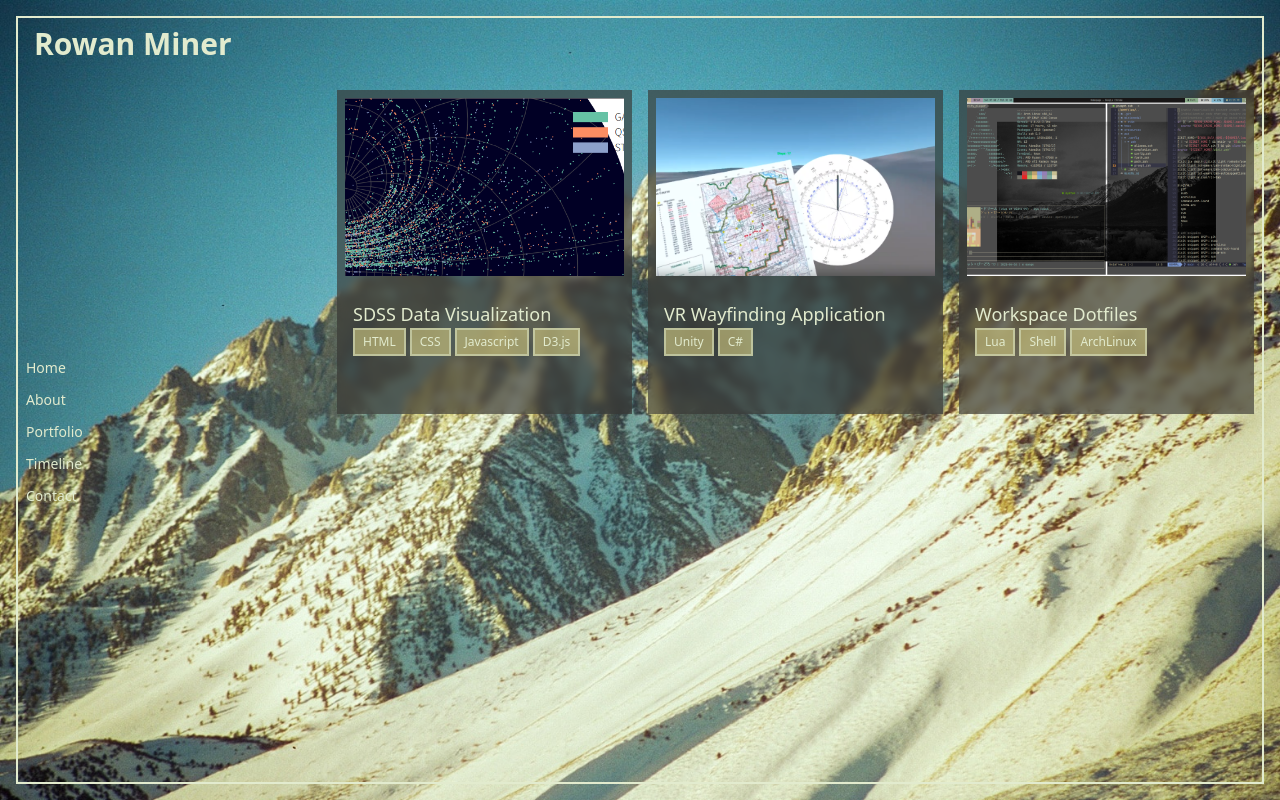
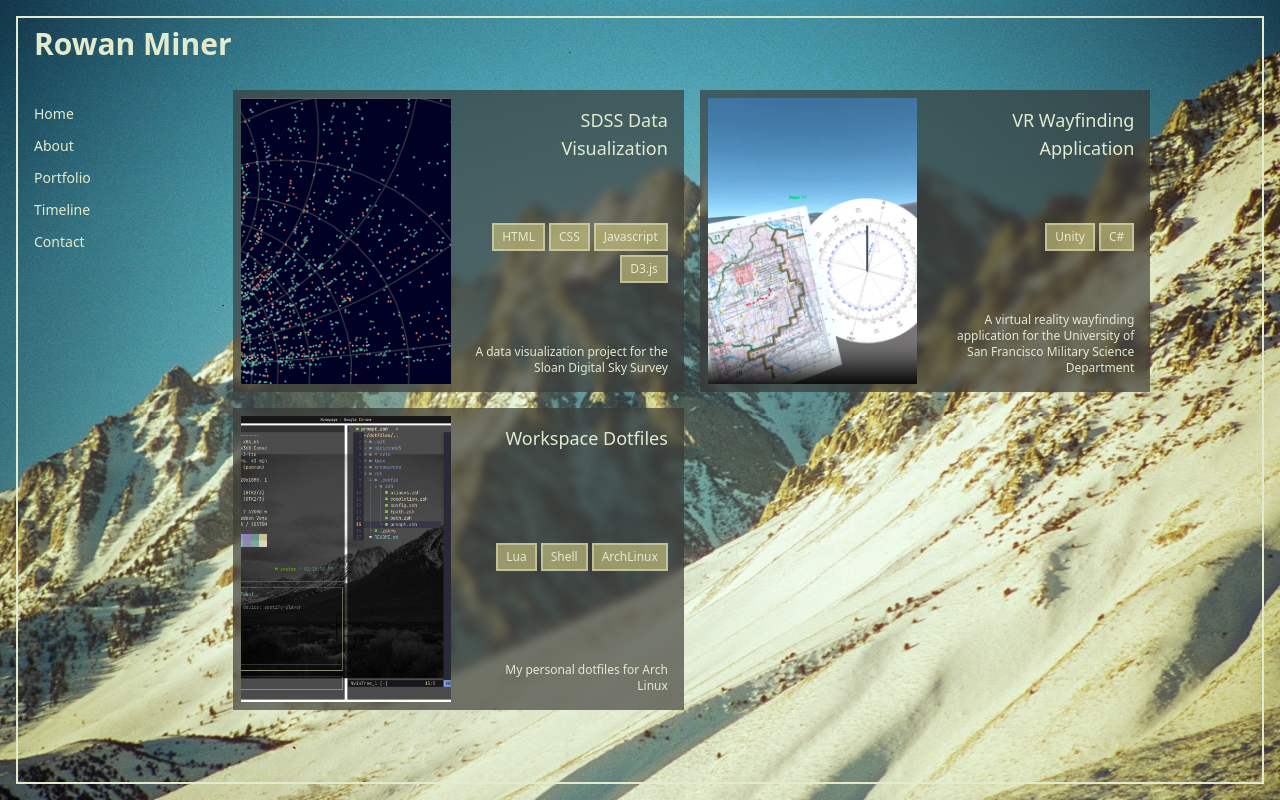
Before and after one commit to donaldminer/donaldminer.github.io, a React (Vite) app: page / in a window 1280 px wide. Both pictures are taken after a click on the item "Portfolio". Built offline with nearby package versions, Linux system fonts and the light colour scheme.

Commit message:
Portfolio Animations and layout

```diff
--- a/src/components/NavList.jsx
+++ b/src/components/NavList.jsx
@@ -17,7 +17,7 @@ export default function NavList() {
   };
   return (
     <>
-      <ul className="col-span-3 row-span-11 grid w-fit place-content-center p-2 text-sm font-medium sm:col-span-3">
+      <ul className="col-span-3 row-span-11 grid w-fit place-content-start p-4 text-sm font-medium sm:col-span-2">
         {items.map((item) => (
           <li
             className="cursor-pointer py-1.5 hover:text-black"
--- a/src/components/Portfolio.jsx
+++ b/src/components/Portfolio.jsx
@@ -3,7 +3,7 @@ import PortfolioItem from "./PortfolioItem";
 
 export default function Portfolio() {
   return (
-    <div className="grid flex-1 grid-flow-col grid-cols-3 place-content-evenly gap-4 p-2 sm:grid-flow-row sm:grid-cols-1 sm:grid-rows-3 md:grid-cols-2 lg:grid-cols-3">
+    <div className="grid h-full flex-1 grid-flow-col grid-cols-1 grid-rows-4 gap-4 p-2 sm:grid-flow-row sm:grid-cols-2 sm:grid-rows-2">
       {portfolio.map((item) => (
         <PortfolioItem
           key={item.title}
@@ -11,6 +11,7 @@ export default function Portfolio() {
           title={item.title}
           stack={item.stack}
           workUrl={item.workUrl}
+          description={item.description}
         />
       ))}
     </div>
--- a/src/components/PortfolioItem.jsx
+++ b/src/components/PortfolioItem.jsx
@@ -1,24 +1,31 @@
-export default function PortfolioItem({ imgUrl, stack, title, workUrl }) {
+export default function PortfolioItem({
+  imgUrl,
+  stack,
+  title,
+  workUrl,
+  description,
+}) {
   return (
     <a
-      className="overflow-hidden bg-black bg-opacity-65 backdrop-blur-sm"
+      className="grid grid-flow-row grid-cols-2 overflow-hidden bg-black bg-opacity-65 backdrop-blur-sm transition-transform duration-700 ease-in-out hover:z-20 hover:scale-125 hover:transform"
       href={workUrl}
       target="_blank"
     >
       <img
         src={imgUrl}
         alt="portfolio"
-        className="h-3/5 w-full justify-center object-cover p-2"
+        className="h-full object-cover object-center p-2"
       />
-      <div className="w-full p-4">
-        <h3 className="text-lg font-medium text-white">{title}</h3>
-        <p className="flex flex-row flex-wrap items-center justify-start gap-1 text-xs">
+      <div className="flex h-full flex-col place-content-between p-4">
+        <h3 className="text-end text-lg font-medium text-white">{title}</h3>
+        <p className="flex flex-row flex-wrap items-center justify-end gap-1 text-xs">
           {stack.map((item) => (
             <span className="inline-block border-2 border-white border-opacity-50 bg-darkCream bg-opacity-70 px-2 py-1 text-white">
               {item}
             </span>
           ))}
         </p>
+        <p className="text-end text-xs">{description}</p>
       </div>
     </a>
   );
--- a/src/data/portfolio.js
+++ b/src/data/portfolio.js
@@ -4,17 +4,22 @@ export default [
     imgUrl: "/SDSS.png",
     stack: ["HTML", "CSS", "Javascript", "D3.js"],
     workUrl: "https://github.com/donaldminer/sdss-visualization/tree/main",
+    description:
+      "A data visualization project for the Sloan Digital Sky Survey",
   },
   {
     title: "VR Wayfinding Application",
     imgUrl: "/VR_Wayfinding.png",
     stack: ["Unity", "C#"],
     workUrl: "https://donaldminer.github.io/Capstone/capstone.html",
+    description:
+      "A virtual reality wayfinding application for the University of San Francisco Military Science Department",
   },
   {
     title: "Workspace Dotfiles",
     imgUrl: "/Dotfiles.png",
     stack: ["Lua", "Shell", "ArchLinux"],
     workUrl: "https://github.com/donaldminer/dotfiles",
+    description: "My personal dotfiles for Arch Linux",
   },
 ];
```
